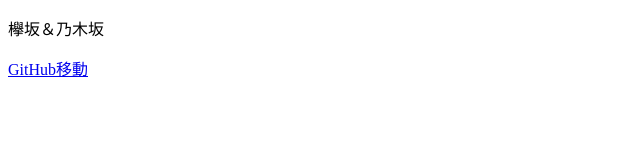
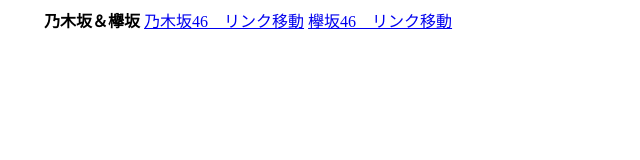
Before and after one commit to chifuminn/HTML-learn, a plain HTML site: page index.html in a window 1280 px wide. Shown: the whole page, without its empty margins (0-640 px from the left). Drawn offline with Linux system fonts and the light colour scheme.

Commit message:
‘大文字変更’

```diff
--- a/index.html
+++ b/index.html
@@ -8,7 +8,8 @@
 
 </head>
 <body>
-    <p>欅坂＆乃木坂</p>
-    <a href='https://github.com/chifuminn/python-learn'>GitHub移動</a>
+　　 <b>乃木坂＆欅坂</b>
+    <a href='https://www.nogizaka46.com/'>乃木坂46　リンク移動</a>
+    <a href='https://www.keyakizaka46.com/s/k46o/?ima=0000'>欅坂46　リンク移動</a>
 </body>
 </html>
```
